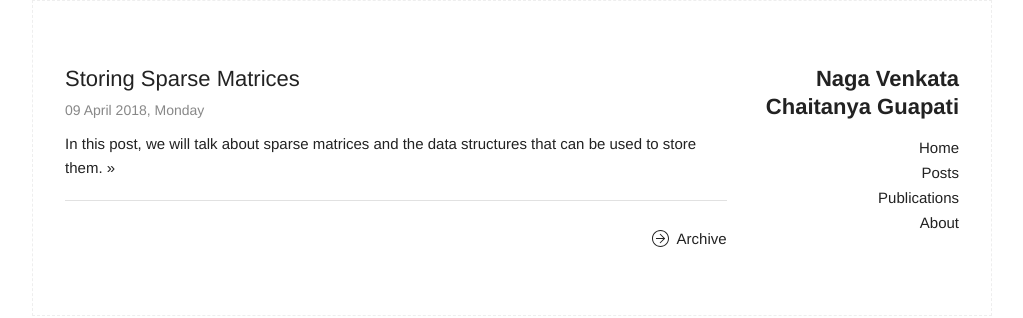
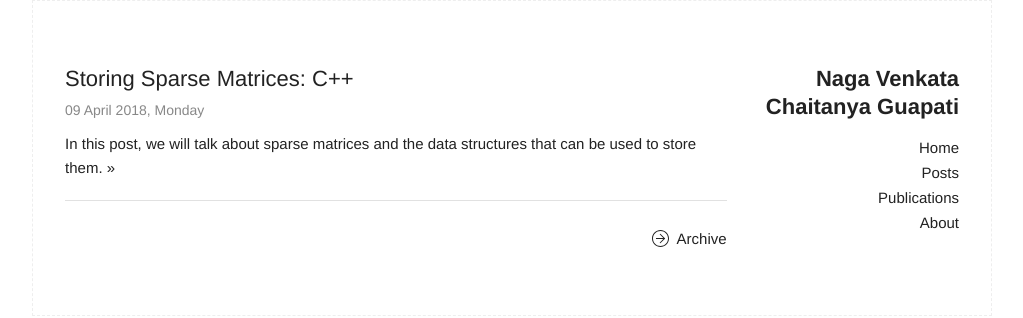
Before and after one commit to CGudapati/cgudapati.github.io, a Jekyll site: the page built from index.html, in a window 1280 px wide. Shown: the top 318 px of the page, without its empty margins (128-1151 px from the left). Built offline with Jekyll 4.4.1, drawn with Linux system fonts in a browser that asks for light colours.

```diff
--- a/_posts/2018-04-09-Storing-Sparse-Matrices.markdown
+++ b/_posts/2018-04-09-Storing-Sparse-Matrices.markdown
@@ -1,6 +1,6 @@
 ---
 layout: post
-title:  "Storing Sparse Matrices"
+title:  "Storing Sparse Matrices: C++"
 date: 2018-04-09
 categories: SparseMatrices
 use_math: true
@@ -35,7 +35,7 @@
 
 ### Compressed Column Storage \(CCS\)
 
-A matrix stored in CCS format needs three vectors to represent it, namely two `<int>` vectors, `col_ptr` and `row_index` and one `<double>` vector, `vals`. The `vals` store all the non-zero values of matrix $A$ in a contiguous piece of memory. We can traverse the matrix $A$ column by column. The size of `vals` vector is `nnz(A)` (number of non-zeros in matrix $A$). The size of `row_index` vector is also `nnz(A)`. The `row-index` contains the row index of each non-zero element of $A$.
+A matrix stored in CCS format needs three vectors to represent it, namely two `<int>` vectors, `col_ptr` and `row_index` and one `<double>` vector, `vals`. The `vals` store all the non-zero values of matrix $A$ in a contiguous piece of memory. We can traverse the matrix $A$ column by column. The size of `vals` vector is `nnz(A)` \(number of non-zeros in matrix $A$\). The size of `row_index` vector is also `nnz(A)`. The `row-index` contains the row index of each non-zero element of $A$.
 
 Going column by column, we can write the `vals` vectors as follows
 
```
